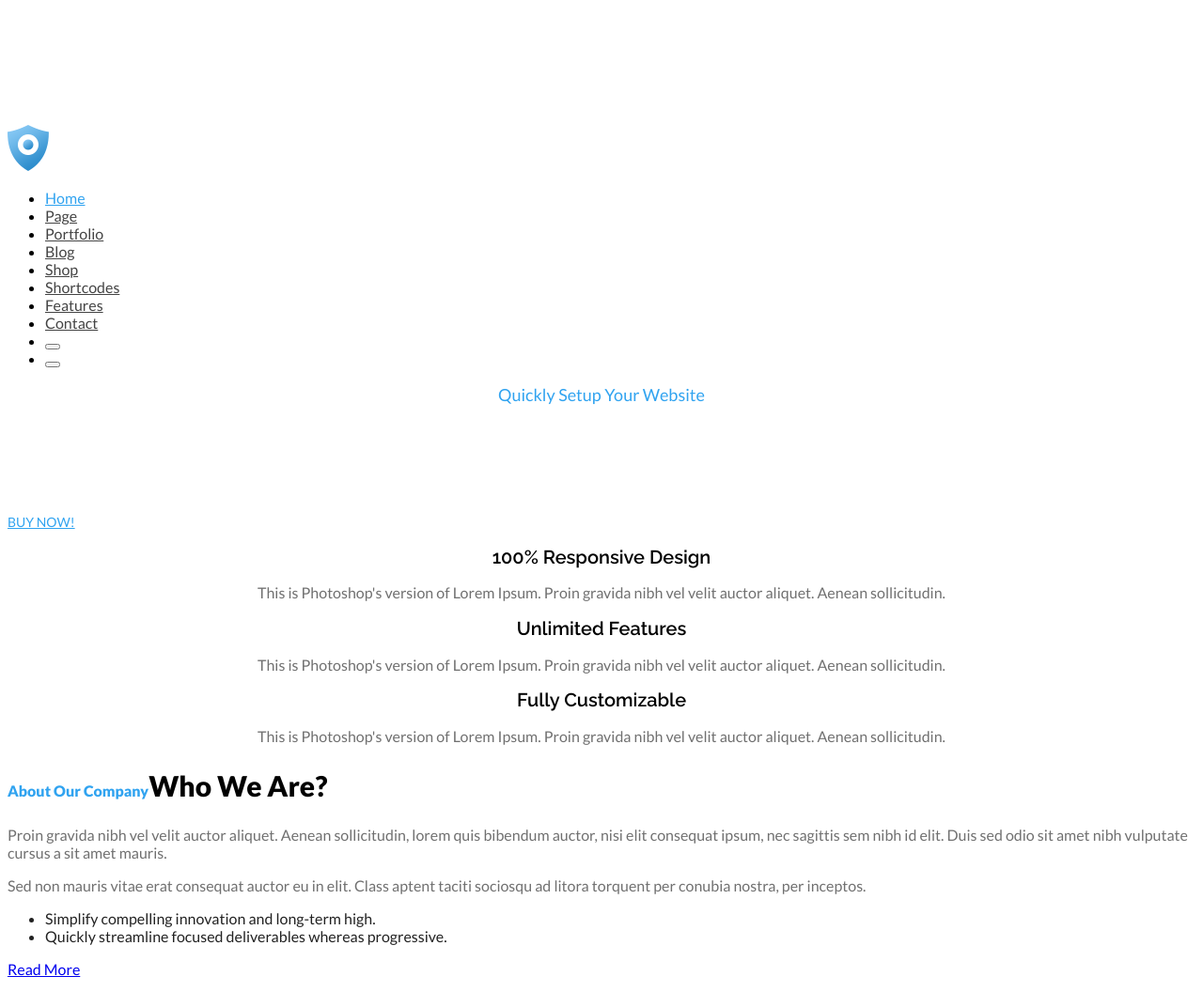
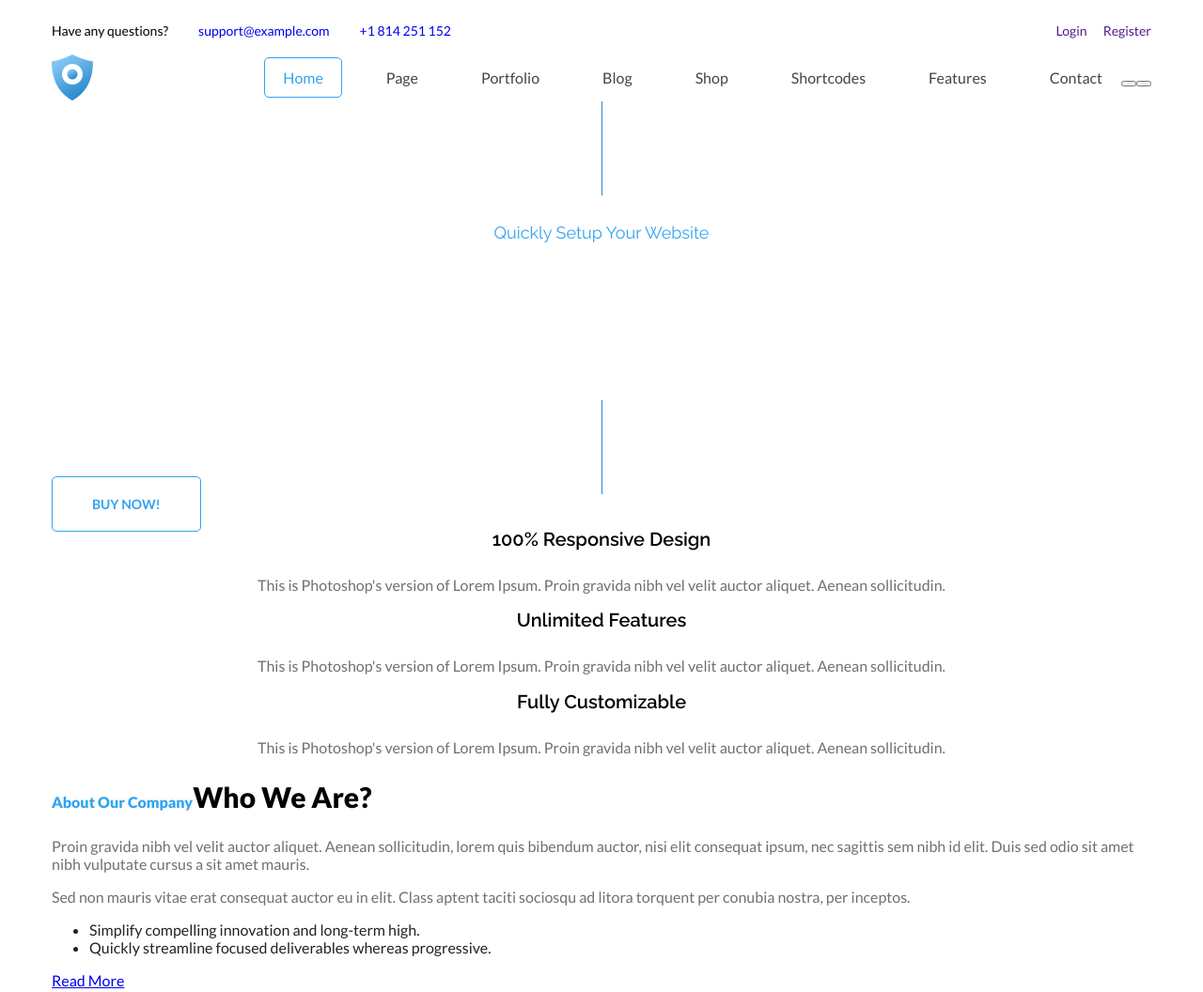
Before and after one commit to Milens2/site555, a plain HTML site: page index.html in a window 1280 px wide. Shown: the top 1056 px of the page at 94% size. Drawn offline with Linux system fonts and the light colour scheme.

Commit message:
Add files via upload

```diff
--- a/index.html
+++ b/index.html
@@ -14,22 +14,22 @@
 
 
  <header>
-        <div>
-        <ul class="info">
+    <div class="wrapper">
+        <div class="nav-top">
+        <ul class="info info-left">
             <li class="info-item">Have any questions?</li>
             <li class="info-item"><a class="info-link" href="mailto:support@example.com">support@example.com</a></li>
             <li class="info-item"><a class="info-link" href="tel:+1814251152">+1 814 251 152</a></li>
         </ul>
-
-    <ul class="info">
+        <ul class="info info-right">
             <li class="info-item"><a class="info-link" href="">Login</a></li>
             <li class="info-item"><a class="info-link" href="">Register</a></li>
         </ul>
     </div>
+    <div class="head">
     <img src="img/Icon.png" alt="Logo">
-
     <nav>
-            <ul class="List" id="navList">
+        <ul class="nav">
             <li class="nav-item"><a class="nav-link active" href="">Home</a></li>
             <li class="nav-item"><a class="nav-link" href="">Page</a></li>
             <li class="nav-item"><a class="nav-link" href="">Portfolio</a></li>
@@ -42,13 +42,20 @@
             <li><button></button></li>
         </ul>
     </nav>
+    </div>
+
     <div class="title center">
+        <div class="element element-top"></div>
         <p>Quickly Setup Your Website</p>
         <h1>Stepup is designed specially for Startups</h1>
+        <div class="element element-bottom"></div>
     </div>
     <a href="#" class="btn">Buy Now!</a>
+ </div>
 </header>
+
 <main>
+    <div class="wrapper">
       <div class="box center">
         <div class="box-item">
             <h2>100% Responsive Design</h2>
@@ -63,7 +70,8 @@
             <p class="decription">This is Photoshop's version of Lorem Ipsum. Proin gravida nibh vel velit auctor aliquet. Aenean sollicitudin.</p>
         </div>
       </div>
-
+    </div>
+<div class="wrapper">
     <h2 class="title-h2"><span>About Our Company</span>Who We Are?</h2>
     <div></div>
     <p class="decription">Proin gravida nibh vel velit auctor aliquet. Aenean sollicitudin, lorem quis bibendum auctor, nisi elit consequat ipsum, nec sagittis sem nibh id elit. Duis sed odio sit amet nibh vulputate cursus a sit amet mauris.</p>
@@ -73,7 +81,8 @@
         <li>Quickly streamline focused deliverables whereas progressive.</li>
     </ul>
     <a href="#">Read More</a>
-    <div class="center">
+</div>
+    <div class=" wrapper center">
       <h2 class="title-h2"><span>See Portfolio</span>Recent Works</h2>
       <div></div>
       <p class="decription">Proin gravida nibh vel velit auctor aliquet. Aenean sollicitudin, lorem quis bibendum auctor, nisi elit consequat ipsum, nec sagittis sem nibh id elit. Duis sed odio sit amet nibh vulputate cursus.</p>
--- a/style.css
+++ b/style.css
@@ -3,37 +3,112 @@ body{
     font-weight: 400;
     font-size: 16px;
 }
+.wrapper{
+    width: 100%;
+    max-width: 1170px;
+    margin: 0 auto;
+
+}
 .center{
     text-align: center;
 }
+
+.nav-top{
+    display: flex;
+    justify-content: space-between;
+    align-items: center;
+}
+.info{
+    display: flex;
+    padding-left: 0;
+    list-style-type: none;
+    align-items: center;
+}
+.head{
+    background-color: #fff;
+    display: flex;
+    align-items: center;
+    justify-content: space-between;
+}
+.nav-item{
+    margin-left: 27px;
+}
+.nav{
+    list-style-type: none;
+    padding-left: 0;
+    display: flex;
+}
 .nav-link{
     color: #444444;
+    text-decoration: none;
+    padding: 11px 19px;
+    border: 1px solid transparent;
 }
 .nav-link.active{
     color: #30a3f0;
+    border: 1px solid #30a3f0;
+    border-radius: 5px;
+    padding: 11px 19px;
+
 }
 .info-item,
 .info-link{
-    color: rgba(255,255,255, 0.3);
+    /*color: rgba(255,255,255, 0.3);*/
     font-size: 14px;
 }
+.info-left .info-item{
+margin-right: 32px;
+}
+.info-right .info-item{
+    margin-left: 17px;
+    }
+.info-link{
+    text-decoration: none;
+}
+..info-item{
+
+}
 .title p{
+    font-family: 'Raleway', sans-serif;
     color: #30a3f0;
     font-size: 18px;
 }
 .title h1{
     color: #fff;
+    font-family: 'Raleway', sans-serif;
+    font-weight: 800;
     font-size: 45px;
+    max-width: 720px;
+    margin: center;
+    text-transform: uppercase;
+}
+.element{
+    width: 1px;
+    height: 100px;
+    background-color: #2b88c7;
+    margin: 0 auto;
+}
+.element-top{
+    margin-bottom: 29px;
+}
+.element-bottom{
+    margin-top: 32px;
 }
 .btn{
     color: #30a3f0;
+    font-weight: 700;
     text-transform: uppercase;
     font-size: 14px;
+    text-decoration: none;
+    border: 1px solid #30a3f0;
+    padding: 20px 42px;
+    border-radius: 5px;
 }
 .box h2{
     font-family: 'Raleway', sans-serif;
     font-weight: 600;
     font-size: 20px;
+    margin-bottom: 27px;
 }
 .title-h2{
     font-size: 30px;
```
Lines whose indentation alone changed are shown as unchanged.
